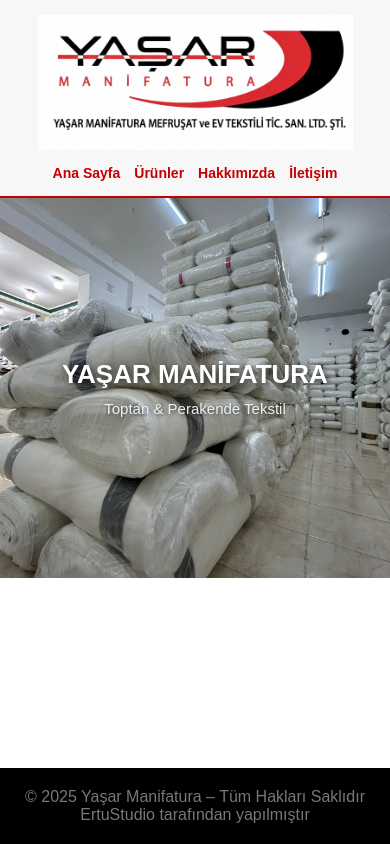
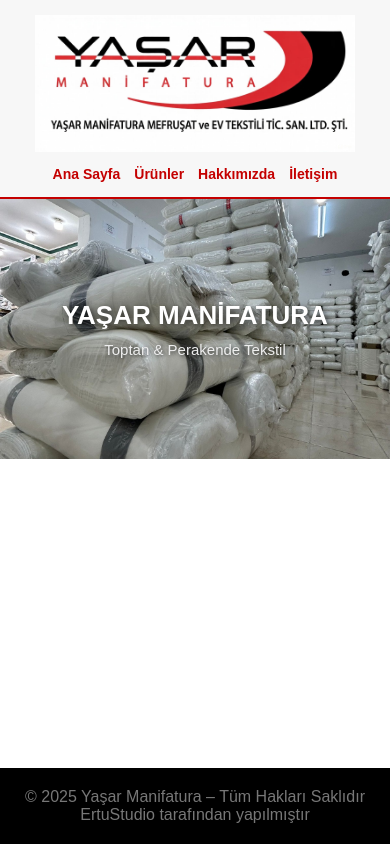
Before and after one commit to Etugurul/denme2y, a plain HTML site: page index.html in a window 390 px wide. Drawn offline with Linux system fonts and the light colour scheme.

Commit message:
Update style.css

```diff
--- a/style.css
+++ b/style.css
@@ -18,43 +18,37 @@ body {
     flex-direction: column;
 }
 
-/* HEADER - HER CİHAZDA AYNI HİYERARŞİ (ÜSTTE LOGO, ALTTA MENÜ) */
+/* HEADER - PC'DE SOL LOGO / SAĞ MENÜ */
 .header {
     display: flex;
-    flex-direction: column;
+    flex-direction: row;
+    justify-content: space-between;
     align-items: center;
-    justify-content: center;
-    padding: 15px 20px;
+    padding: 25px 40px;
     background: #f7f7f7;
     border-bottom: 2px solid #c40000;
-    gap: 15px;
     width: 100%;
 }
 
 .logo-area {
-    width: 100%;
     display: flex;
-    justify-content: center;
     align-items: center;
 }
 
-/* LOGO NE FAZLA NE AZ TAM SIĞACAK ŞEKİLDE */
+/* LOGO EBATI */
 .logo {
-    width: 90%;
-    max-width: 380px;
+    width: 340px;
+    max-width: 100%;
     height: auto;
     display: block;
     object-fit: contain;
 }
 
-/* MENU - HER CİHAZDA LOGONUN ALTINDA YAN YANA */
+/* MENU - PC'DE SAĞDA YAN YANA */
 .menu {
     display: flex;
-    flex-wrap: wrap;
-    justify-content: center;
     align-items: center;
     gap: 20px;
-    width: 100%;
 }
 
 .menu a {
@@ -69,11 +63,9 @@ body {
     text-decoration: underline;
 }
 
-/* HERO (SLAYT ALANI - HER CİHAZDA EKRAN ORANINA GÖRE EŞİT) */
+/* HERO (SLAYT ALANI) */
 .hero {
-    height: 45vh;
-    min-height: 280px;
-    max-height: 480px;
+    height: 480px;
     width: 100%;
     background-repeat: no-repeat;
     background-position: center;
@@ -89,7 +81,7 @@ body {
 
 .hero h1 {
     color: #fff;
-    font-size: clamp(26px, 4vw, 42px);
+    font-size: 42px;
     text-shadow: 2px 2px 6px rgba(0,0,0,0.7);
     position: relative;
     z-index: 2;
@@ -99,7 +91,7 @@ body {
 .hero p {
     color: #eee;
     margin-top: 10px;
-    font-size: clamp(15px, 2vw, 18px);
+    font-size: 18px;
     text-shadow: 1px 1px 4px rgba(0,0,0,0.7);
     position: relative;
     z-index: 2;
@@ -277,14 +269,45 @@ body {
     margin-top: auto;
 }
 
-/* ================= MOBİL UYUMLULUK (SADECE KARTLAR VE BOŞLUKLAR) ================= */
+/* ================= MOBİL (ÜSTTE LOGO, ALTINDA MENÜ) ================= */
 @media (max-width: 768px) {
+    .header {
+        flex-direction: column;
+        justify-content: center;
+        padding: 15px 15px;
+        gap: 14px;
+    }
+
+    .logo-area {
+        width: 100%;
+        justify-content: center;
+    }
+
+    .logo {
+        width: 90%;
+        max-width: 320px;
+    }
+
     .menu {
+        flex-wrap: wrap;
+        justify-content: center;
         gap: 14px;
     }
 
     .menu a {
         font-size: 14px;
+    }
+
+    .hero {
+        height: 260px;
+    }
+
+    .hero h1 {
+        font-size: 26px;
+    }
+
+    .hero p {
+        font-size: 15px;
     }
 
     .search-container {
```
